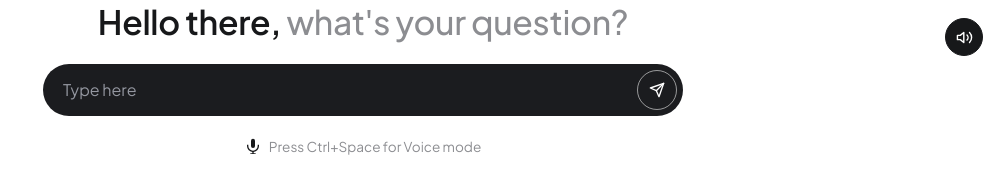
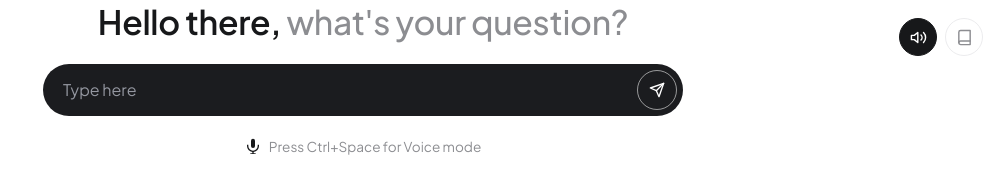
Before and after one commit to rituraj-mandi/RAG, a plain HTML site: page frontend/index.html in a window 1280 px wide. Shown: the whole page, without its empty margins (277-1280 px from the left). Drawn offline with Linux system fonts and the light colour scheme.

Commit message:
Add archive button to corner controls

```diff
--- a/frontend/index.html
+++ b/frontend/index.html
@@ -359,6 +359,9 @@ canvas#scope{
   <div class="corner-controls">
     <button class="icon-btn-sm active" id="speakToggle" title="Toggle spoken replies">
       <svg width="17" height="17" viewBox="0 0 24 24" fill="none" stroke="currentColor" stroke-width="2" stroke-linecap="round" stroke-linejoin="round"><polygon points="11 5 6 9 2 9 2 15 6 15 11 19 11 5"/><path d="M19.07 4.93a10 10 0 0 1 0 14.14M15.54 8.46a5 5 0 0 1 0 7.07"/></svg>
+    </button>
+    <button class="icon-btn-sm" id="archiveToggle" title="Manage the archive">
+      <svg width="17" height="17" viewBox="0 0 24 24" fill="none" stroke="currentColor" stroke-width="2" stroke-linecap="round" stroke-linejoin="round"><path d="M4 19.5A2.5 2.5 0 0 1 6.5 17H20"/><path d="M6.5 2H20v20H6.5A2.5 2.5 0 0 1 4 19.5v-15A2.5 2.5 0 0 1 6.5 2z"/></svg>
     </button>
   </div>
 
```
